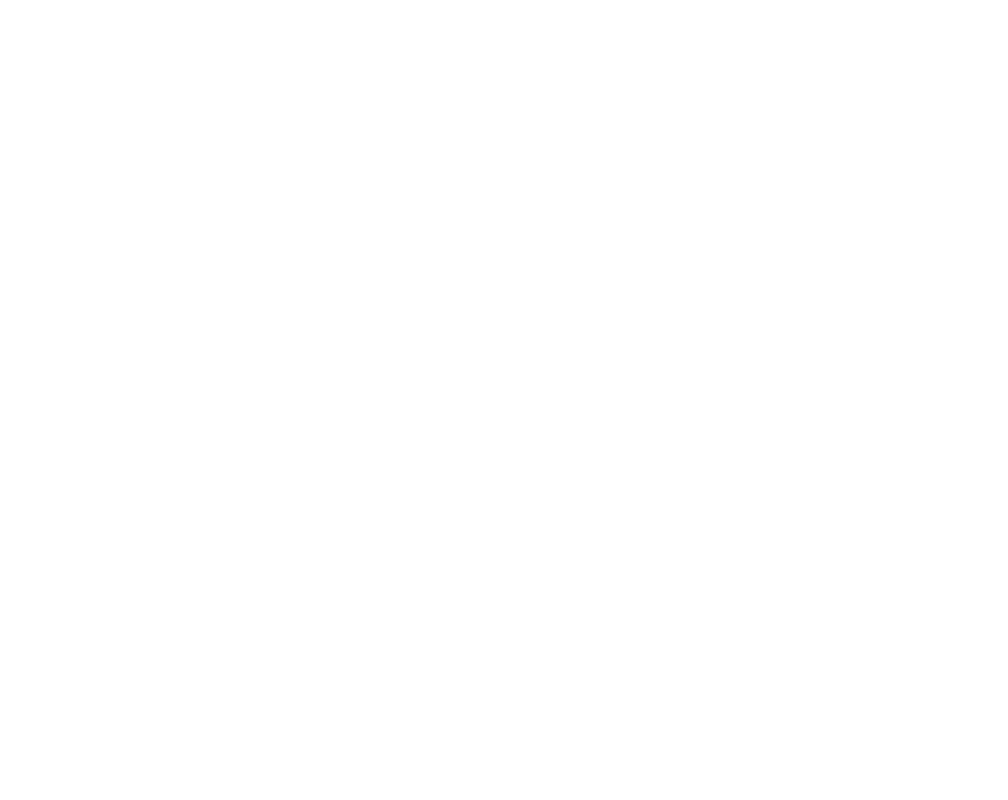
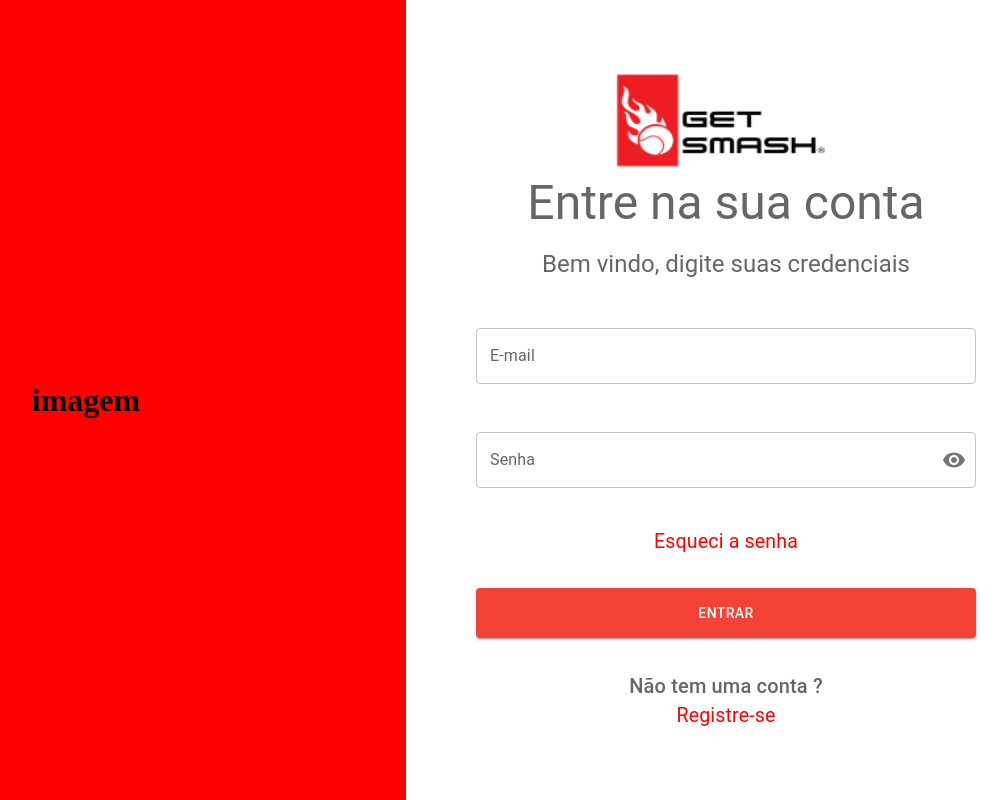
Before and after one commit to RicardoJun10r/SistemaAbstrato_FrontEnd, a React (Create React App) app in the folder systemabstract/: page /login in a window 1280 px wide. Before the commit this address had no page. Shown: the whole page, without its empty margins (234-1242 px from the left). Built offline with nearby package versions, Linux system fonts and the light colour scheme.

Commit message:
enviando pagina de login

```diff
--- a/systemabstract/src/App.js
+++ b/systemabstract/src/App.js
@@ -1,11 +1,12 @@
 import React from "react";
 import Rotas from "./routes/routes";
+import './appStyle.css'
 
 function App() {
   return (
-    <div>
-      <Rotas/>
-    </div>
+      <>
+        <Rotas/>
+      </>
   );
 }
 
--- /dev/null
+++ b/systemabstract/src/appStyle.css
@@ -0,0 +1,6 @@
+html, body{
+    height: 100%;
+    width: 100%;
+    margin: 0 0 0 0;
+    padding: 0 0 0 0;
+}
--- /dev/null
+++ b/systemabstract/src/components/Forms/loginForms.js
@@ -0,0 +1,128 @@
+import React from "react";
+import {
+    styled,
+    Box,
+    Stack,
+    Typography,
+    FormControl,
+    InputLabel,
+    OutlinedInput,
+    InputAdornment,
+    IconButton,
+    Link,
+    Button } from "@mui/material";
+import { red } from '@mui/material/colors'
+import Visibility from '@mui/icons-material/Visibility';
+import VisibilityOff from '@mui/icons-material/VisibilityOff';
+import LOGO from '../../assets/Logotipo.png'
+
+const Item = styled(Box)(({ theme }) => ({
+    backgroundColor: theme.palette.mode === 'dark' ? '#1A2027' : '#fff',
+    ...theme.typography.body2,
+    padding: theme.spacing(1),
+    textAlign: 'center',
+    color: theme.palette.text.secondary,
+  }));
+
+const ColorButton = styled(Button)(({ theme }) => ({
+color: theme.palette.getContrastText(red[500]),
+backgroundColor: red[500],
+width: '500px',
+height: '50px',
+'&:hover': {
+    backgroundColor: red[700],
+},
+}));
+
+const LoginForms = () => {
+
+    const [showPassword, setShowPassword] = React.useState(false);
+
+    const handleClickShowPassword = () => setShowPassword((show) => !show);
+
+    const handleMouseDownPassword = (event) => {
+      event.preventDefault();
+    };
+
+    const linkButton = (event) => {
+        event.preventDefault();
+    }
+
+    return(
+        <Box sx={{ width: '100%' }}>
+            <Stack spacing={2}>
+                <Item>
+                    <Box>
+                        <img src={LOGO} width='500px' height='100px'/>
+                        <Typography variant="h3" gutterBottom>
+                            Entre na sua conta
+                        </Typography>
+                        <Typography variant="h5" gutterBottom>
+                            Bem vindo, digite suas credenciais
+                        </Typography>
+                    </Box>
+                </Item>
+                <Item>
+                    <FormControl sx={{ m: 1, width: '500px' }}>
+                        <InputLabel htmlFor="outlined-adornment-amount">E-mail</InputLabel>
+                        <OutlinedInput
+                            id="outlined-adornment-amount"
+                            endAdornment={<InputAdornment position="start"></InputAdornment>}
+                            label="email"
+                            placeholder="Digite seu e-mail"
+                            autoComplete="on"
+                        />
+                    </FormControl>
+                </Item>
+                <Item>
+                    <FormControl sx={{ m: 1, width: '500px' }} variant="outlined">
+                        <InputLabel htmlFor="outlined-adornment-password">Senha</InputLabel>
+                            <OutlinedInput
+                                id="outlined-adornment-password"
+                                type={showPassword ? 'text' : 'password'}
+                                placeholder="Digite sua senha"
+                                autoComplete="off"
+                                endAdornment={
+                                <InputAdornment position="end">
+                                    <IconButton
+                                    aria-label="toggle password visibility"
+                                    onClick={handleClickShowPassword}
+                                    onMouseDown={handleMouseDownPassword}
+                                    edge="end"
+                                    >
+                                    {showPassword ? <VisibilityOff /> : <Visibility />}
+                                    </IconButton>
+                                </InputAdornment>
+                                }
+                                label="senha"
+                            />
+                    </FormControl>
+                </Item>
+                <Item>
+                    <Box onClick={linkButton}>
+                        <Link sx={{color: 'red', fontSize: '1.4em'}} href="#" underline="hover">
+                            {'Esqueci a senha'}
+                        </Link>
+                    </Box>
+                </Item>
+                <Item>
+                    <Box>
+                        <ColorButton variant="contained">Entrar</ColorButton>
+                    </Box>
+                </Item>
+                <Item>
+                    <Box>
+                        <Typography variant="h6">
+                            Não tem uma conta ?
+                        </Typography>
+                        <Link sx={{color: 'red', fontSize: '1.4em'}} href="#" underline="hover">
+                            {'Registre-se'}
+                        </Link>
+                    </Box>
+                </Item>
+            </Stack>
+        </Box>
+    )
+}
+
+export default LoginForms;
--- /dev/null
+++ b/systemabstract/src/pages/Login/loginPage.js
@@ -0,0 +1,21 @@
+import React from "react";
+import { Box, Grid } from '@mui/material';
+import LoginForms from "../../components/Forms/loginForms";
+import { gridStyle, imageStyle, formStyle } from './loginStyles';
+
+const Login = () => {
+    return(
+        <Box>
+            <Grid container sx={gridStyle}>
+                <Box sx={imageStyle}>
+                    <h1>imagem</h1>
+                </Box>
+                <Box sx={formStyle}>
+                    <LoginForms />
+                </Box>
+            </Grid>
+        </Box>
+    )
+}
+
+export default Login;
--- /dev/null
+++ b/systemabstract/src/pages/Login/loginStyles.js
@@ -0,0 +1,26 @@
+export const gridStyle = {
+    justifyContent: 'center',
+    alignItems: 'center',
+    height: '100vh',
+    background: 'linear-gradient(to left, white 50%, red 50%)',
+}
+
+export const imageStyle = {
+    height: '100%',
+    width: '50%',
+    position: 'relative',
+    justifyContent: 'center',
+    alignItems: 'center',
+    display: 'flex',
+    left: '0'
+}
+
+export const formStyle = {
+    height: '100%',
+    width: '50%',
+    position: 'relative',
+    justifyContent: 'center',
+    alignItems: 'center',
+    display: 'inline-flex',
+    right: '0'
+}
--- a/systemabstract/src/pages/Teste/testandoGraficos.js
+++ b/systemabstract/src/pages/Teste/testandoGraficos.js
@@ -1,11 +1,9 @@
 import React from "react";
-import GraficoPedidos from "../../components/Graficos/graficoEmLinha";
 
 const Testando = () => {
     return(
-        <div>
-            <GraficoPedidos />
-        </div>
+        <>
+        </>
     )
 }
 
--- a/systemabstract/src/routes/routes.js
+++ b/systemabstract/src/routes/routes.js
@@ -1,11 +1,13 @@
 import { Route, Routes, BrowserRouter } from "react-router-dom";
 import Home from "../pages/Home/home";
+import Login from "../pages/Login/loginPage";
 
 function Rotas() {
     return(
         <BrowserRouter>
             <Routes>
                 <Route element={<Home />} path='/' exact />
+                <Route element={<Login />} path='/login'/>
             </Routes>
         </BrowserRouter>
     )
```
Also changed, not shown: systemabstract/src/assets/Logotipo.png (added), systemabstract/src/pages/Cadastro/cadastroPage.js (added).
